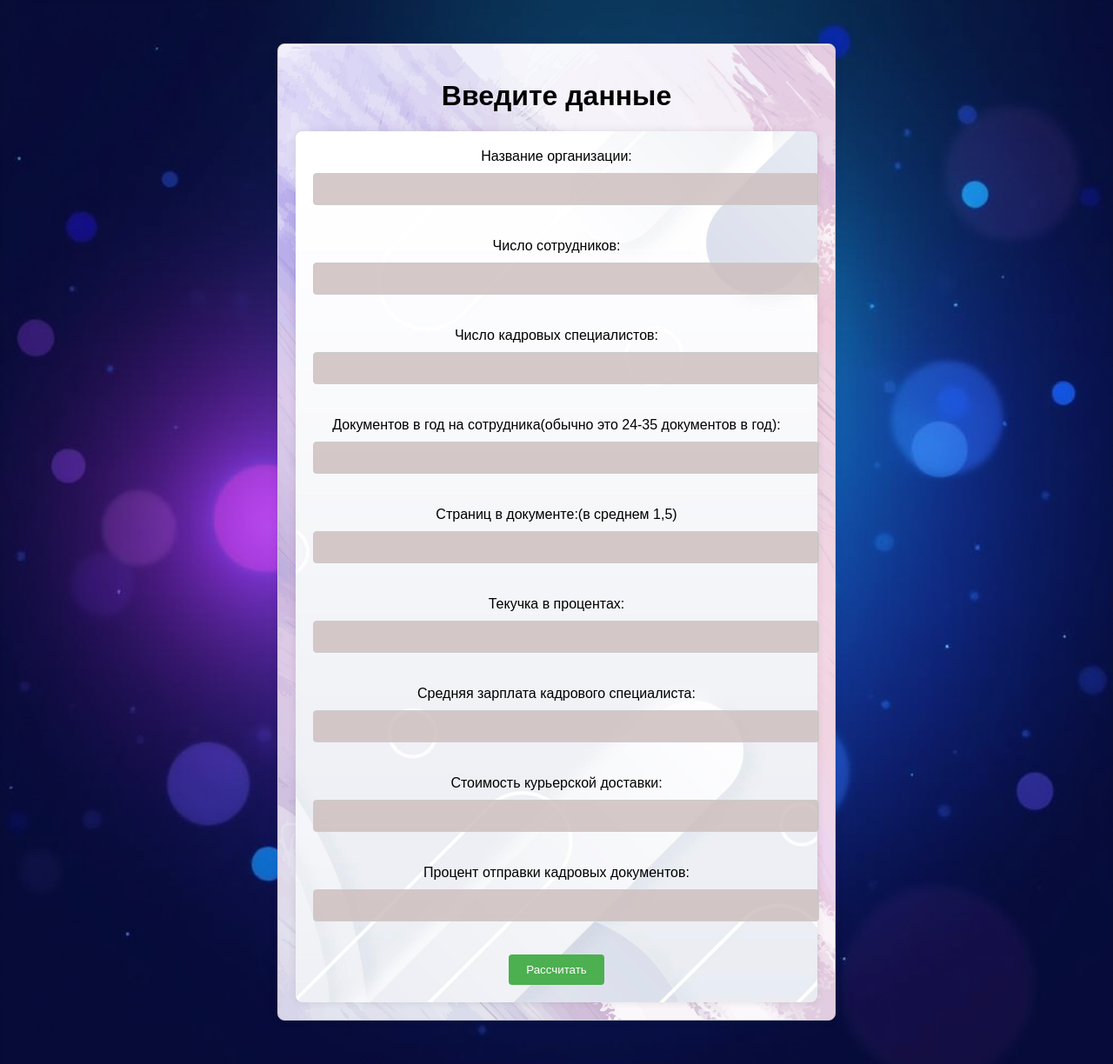
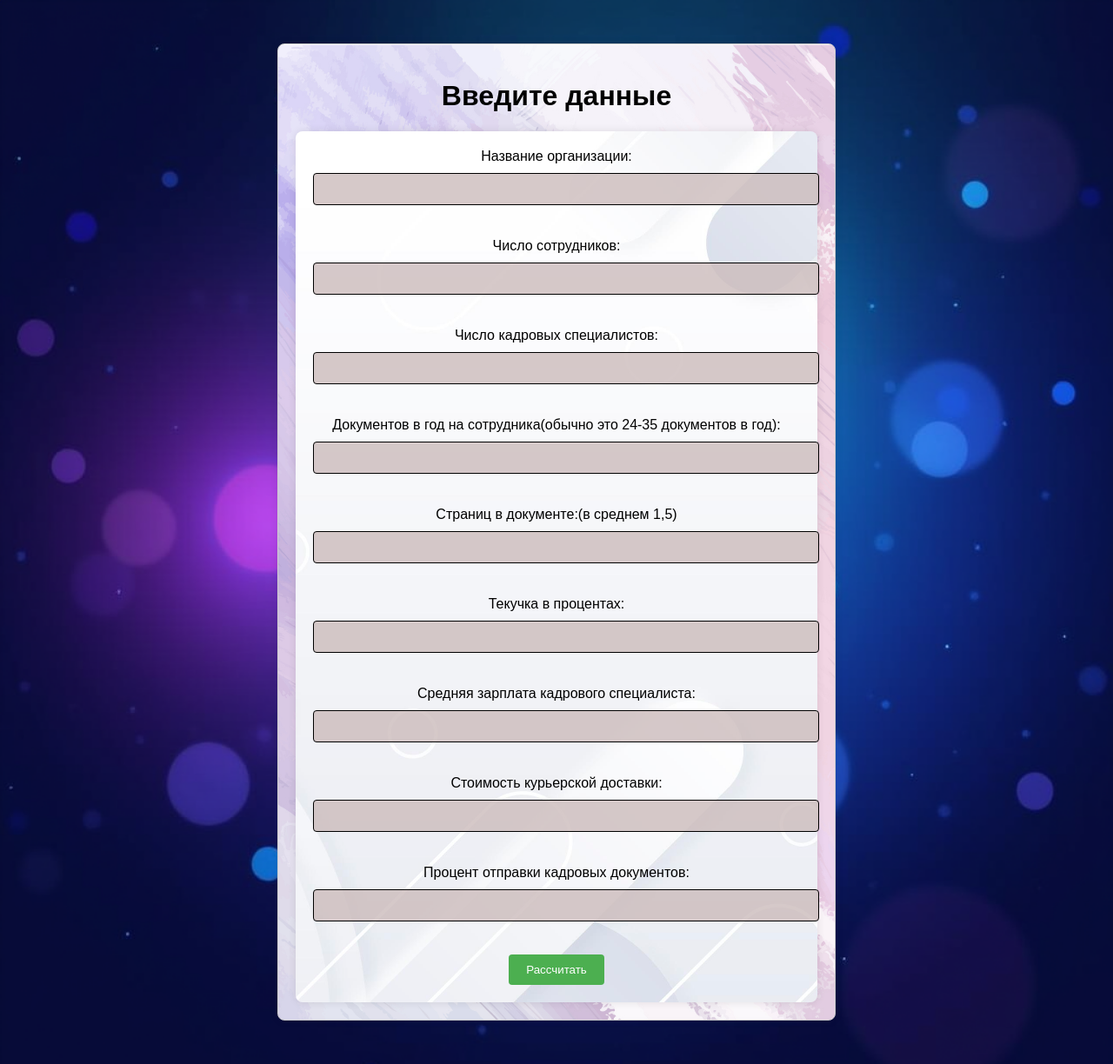
Before and after one commit to Stanislav-Kankin/fastapi_stepic, a Python web app: template templates/form.html in a window 1280 px wide. Shown: the whole page at 87% size. Run offline with Jinja, Linux system fonts and the light colour scheme; the template is opened without the code that fills it, so the values that code supplies are empty.

Commit message:
бордер

```diff
--- a/static/style.css
+++ b/static/style.css
@@ -47,7 +47,7 @@ input[type="text"], input[type="number"], input[type="email"] {
     width: 100%;
     padding: 10px;
     margin-bottom: 20px;
-    border: 1px solid #ccc;
+    border: 1px solid #000000;
     border-radius: 4px;
     background-color: rgba(204, 188, 188, 0.8); /* Полупрозрачный фон для контраста */
     color: #333; /* Черный текст */
```
